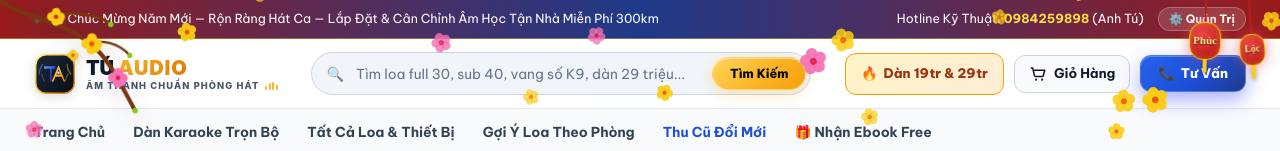
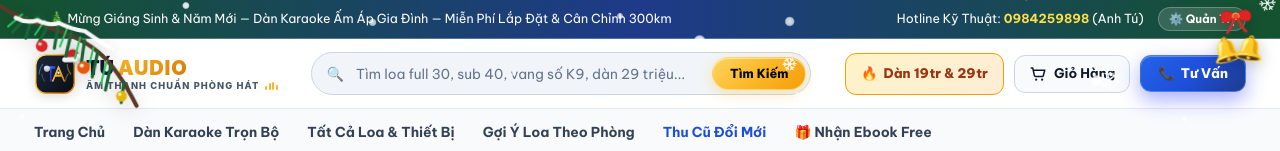
Before and after one commit to DuyManh202/AudioPage, a Vue app: page /thu-cu-doi-moi in a window 1280 px wide. Shown: the top 151 px of the page. Built offline with nearby package versions, Linux system fonts and the light colour scheme; no server answers.

Commit message:
feat: chuyen mac dinh sang chu de Noel (Giang Sinh) - tuyet roi tinh the, mu noel tren logo, canh thong va chuong vang

```diff
--- a/src/components/admin/FestiveSettingsModal.vue
+++ b/src/components/admin/FestiveSettingsModal.vue
@@ -20,27 +20,27 @@
           <div class="setting-section">
             <label class="section-label">1. Chọn Dịp Sự Kiện / Lễ Hội Đang Diễn Ra</label>
             <div class="theme-grid">
+              <!-- GIÁNG SINH / NOEL -->
+              <div
+                class="theme-card"
+                :class="{ 'is-selected': tempSettings.theme === 'noel' }"
+                @click="tempSettings.theme = 'noel'"
+              >
+                <div class="card-badge" style="background: #166534;">🎄 Mùa Hiện Tại</div>
+                <div class="card-icon">🎄</div>
+                <div class="card-title">Giáng Sinh / Noel</div>
+                <div class="card-desc">Bông tuyết trắng &amp; tinh thể rơi lung linh, mũ Noel đội trên logo Tú Audio, cành thông tuyết, chuông vàng giáng sinh</div>
+              </div>
+
               <!-- TẾT NGUYÊN ĐÁN -->
               <div
                 class="theme-card"
                 :class="{ 'is-selected': tempSettings.theme === 'tet' }"
                 @click="tempSettings.theme = 'tet'"
               >
-                <div class="card-badge">🌸 Nổi bật</div>
                 <div class="card-icon">🌸</div>
                 <div class="card-title">Tết Nguyên Đán</div>
                 <div class="card-desc">Hoa mai &amp; hoa đào rơi nhẹ, cành mai may mắn, lồng đèn đỏ Phúc Lộc, hoa trên logo</div>
-              </div>
-
-              <!-- GIÁNG SINH / NOEL -->
-              <div
-                class="theme-card"
-                :class="{ 'is-selected': tempSettings.theme === 'noel' }"
-                @click="tempSettings.theme = 'noel'"
-              >
-                <div class="card-icon">🎄</div>
-                <div class="card-title">Giáng Sinh / Noel</div>
-                <div class="card-desc">Bông tuyết trắng rơi lung linh, mũ Noel đội trên logo Tú Audio, chuông vàng giáng sinh</div>
               </div>
 
               <!-- ĐẠI TIỆC SIÊU SALE -->
@@ -147,7 +147,7 @@ import { useFestiveStore } from '../../stores/festiveStore'
 const festiveStore = useFestiveStore()
 
 const tempSettings = reactive({
-  theme: 'tet',
+  theme: 'noel',
   fallingEnabled: true,
   decorEnabled: true,
   customTicker: ''
--- a/src/components/common/FestiveEffects.vue
+++ b/src/components/common/FestiveEffects.vue
@@ -72,12 +72,43 @@
         </div>
       </template>
 
-      <!-- Dịp NOEL: Dải chuông vàng & nhánh thông tuyết góc phải -->
+      <!-- Dịp NOEL: Cành thông tuyết phủ góc trái & Cặp chuông vàng nơ đỏ góc phải -->
       <template v-else-if="festiveStore.effectiveTheme === 'noel'">
+        <!-- Cành thông tuyết phủ góc trên trái -->
+        <div class="corner-pine-branch" title="Giáng Sinh An Lành">
+          <svg viewBox="0 0 160 110" class="pine-svg" fill="none">
+            <!-- Cành thông nâu gỗ -->
+            <path d="M -10 -5 C 20 25, 70 20, 110 50 C 130 65, 145 90, 155 108" stroke="#5c3826" stroke-width="4.5" stroke-linecap="round"/>
+            <!-- Các chùm lá thông kim xanh mướt -->
+            <path d="M 30 15 L 15 32 M 35 18 L 30 38 M 55 20 L 45 42 M 65 24 L 62 48 M 80 30 L 75 56 M 95 38 L 92 65 M 110 50 L 105 78 M 125 65 L 120 92 M 140 82 L 138 105" stroke="#166534" stroke-width="3.5" stroke-linecap="round"/>
+            <path d="M 25 12 L 10 26 M 50 18 L 40 34 M 75 26 L 68 46 M 90 35 L 85 58 M 105 46 L 100 70 M 120 60 L 115 85" stroke="#22c55e" stroke-width="2.2" stroke-linecap="round"/>
+            <!-- Lớp tuyết trắng phủ mềm mại -->
+            <path d="M 18 16 Q 30 22 42 18 Q 55 24 66 20 Q 80 26 95 28 Q 110 38 125 46" stroke="#ffffff" stroke-width="4.5" stroke-linecap="round" opacity="0.95"/>
+            <!-- Quả châu đỏ & quả chuông vàng lấp lánh -->
+            <circle cx="48" cy="46" r="6.5" fill="#dc2626"/>
+            <circle cx="46" cy="44" r="2" fill="#fecaca"/>
+            <circle cx="95" cy="68" r="7" fill="#ea580c"/>
+            <circle cx="93" cy="66" r="2.2" fill="#ffedd5"/>
+            <circle cx="138" cy="98" r="6" fill="#eab308"/>
+            <circle cx="136" cy="96" r="1.8" fill="#fef9c3"/>
+          </svg>
+        </div>
+
+        <!-- Cặp chuông vàng nơ đỏ lắc lư góc phải -->
         <div class="noel-bells-cluster" title="Mừng Giáng Sinh & Năm Mới">
-          <div class="noel-bow">🎀</div>
-          <div class="noel-bell left-bell">🔔</div>
-          <div class="noel-bell right-bell">🔔</div>
+          <div class="noel-bow-decor">
+            <svg viewBox="0 0 40 30" width="38" height="28" fill="none">
+              <path d="M 20 10 C 12 2, 2 4, 4 14 C 6 20, 14 16, 20 12" fill="#dc2626" stroke="#b91c1c" stroke-width="1"/>
+              <path d="M 20 10 C 28 2, 38 4, 36 14 C 34 20, 26 16, 20 12" fill="#dc2626" stroke="#b91c1c" stroke-width="1"/>
+              <circle cx="20" cy="11" r="3.5" fill="#ef4444" stroke="#facc15" stroke-width="1"/>
+              <path d="M 18 14 Q 14 24 10 28" stroke="#dc2626" stroke-width="2.8" stroke-linecap="round"/>
+              <path d="M 22 14 Q 26 24 30 28" stroke="#dc2626" stroke-width="2.8" stroke-linecap="round"/>
+            </svg>
+          </div>
+          <div class="noel-bells-pair">
+            <div class="noel-bell left-bell">🔔</div>
+            <div class="noel-bell right-bell">🔔</div>
+          </div>
         </div>
       </template>
 
@@ -150,19 +181,20 @@ function createParticle() {
       opacity: Math.random() * 0.35 + 0.65
     }
   } else if (theme === 'noel') {
-    // Bông tuyết trắng
+    // 35% Cánh hoa tuyết tinh thể 6 nhánh, 65% bông tuyết tròn mềm mại
+    const isCrystal = Math.random() < 0.35
     return {
-      type: 'snow',
+      type: isCrystal ? 'crystal' : 'snow',
       x,
       y,
-      size: Math.random() * 4 + 2, // 2px - 6px
-      speedY: Math.random() * 1.5 + 0.8,
-      speedX: Math.random() * 0.8 - 0.4,
+      size: isCrystal ? (Math.random() * 5 + 6) : (Math.random() * 4 + 2.5),
+      speedY: Math.random() * 1.3 + 0.7,
+      speedX: Math.random() * 0.9 - 0.45,
       rotation: Math.random() * 360,
-      rotSpeed: (Math.random() - 0.5) * 1.5,
+      rotSpeed: (Math.random() - 0.5) * 1.8,
       wobble: Math.random() * Math.PI * 2,
       wobbleSpeed: Math.random() * 0.03 + 0.015,
-      opacity: Math.random() * 0.45 + 0.55
+      opacity: Math.random() * 0.4 + 0.6
     }
   } else {
     // Confetti kim tuyến đa sắc
@@ -236,6 +268,40 @@ function drawSnow(ctx, p) {
   ctx.restore()
 }
 
+// Vẽ cánh hoa tuyết tinh thể 6 nhánh (Noel)
+function drawCrystal(ctx, p) {
+  ctx.save()
+  ctx.translate(p.x, p.y)
+  ctx.rotate((p.rotation * Math.PI) / 180)
+  ctx.globalAlpha = p.opacity
+
+  ctx.strokeStyle = '#ffffff'
+  ctx.lineWidth = 1.3
+  ctx.lineCap = 'round'
+
+  // 6 nhánh hoa tuyết đối xứng
+  for (let i = 0; i < 6; i++) {
+    ctx.beginPath()
+    ctx.moveTo(0, 0)
+    ctx.lineTo(0, p.size)
+    // Nhánh phụ chữ V
+    ctx.moveTo(0, p.size * 0.55)
+    ctx.lineTo(p.size * 0.28, p.size * 0.8)
+    ctx.moveTo(0, p.size * 0.55)
+    ctx.lineTo(-p.size * 0.28, p.size * 0.8)
+    ctx.stroke()
+    ctx.rotate(Math.PI / 3)
+  }
+
+  // Điểm sáng tròn ở tâm
+  ctx.beginPath()
+  ctx.arc(0, 0, 1.2, 0, Math.PI * 2)
+  ctx.fillStyle = '#ffffff'
+  ctx.fill()
+
+  ctx.restore()
+}
+
 // Vẽ confetti
 function drawConfetti(ctx, p) {
   ctx.save()
@@ -277,6 +343,8 @@ function loop() {
       drawFlower(ctx, p)
     } else if (p.type === 'snow') {
       drawSnow(ctx, p)
+    } else if (p.type === 'crystal') {
+      drawCrystal(ctx, p)
     } else if (p.type === 'confetti') {
       drawConfetti(ctx, p)
     }
@@ -487,23 +555,45 @@ onBeforeUnmount(() => {
   100% { transform: rotate(5deg); }
 }
 
+/* Cành thông phủ tuyết góc trên trái (Noel) */
+.corner-pine-branch {
+  position: fixed;
+  top: 0;
+  left: 0;
+  width: 145px;
+  height: 105px;
+  filter: drop-shadow(0 4px 10px rgba(0, 0, 0, 0.2));
+  animation: branchSway 4s ease-in-out infinite alternate;
+  transform-origin: top left;
+}
+
+.pine-svg {
+  width: 100%;
+  height: 100%;
+}
+
 /* Chuông Noel góc phải */
 .noel-bells-cluster {
   position: fixed;
-  top: 10px;
-  right: 20px;
-  font-size: 26px;
+  top: 6px;
+  right: 18px;
   display: flex;
+  flex-direction: column;
   align-items: center;
-  filter: drop-shadow(0 4px 8px rgba(0, 0, 0, 0.2));
-  animation: bellRing 2.5s ease-in-out infinite alternate;
+  filter: drop-shadow(0 4px 8px rgba(0, 0, 0, 0.25));
+  animation: bellRing 2.6s ease-in-out infinite alternate;
   transform-origin: top center;
 }
 
-.noel-bow {
+.noel-bow-decor {
+  margin-bottom: -6px;
+  z-index: 2;
+}
+
+.noel-bells-pair {
+  display: flex;
   font-size: 24px;
-  margin-right: -10px;
-  z-index: 2;
+  line-height: 1;
 }
 
 .noel-bell.left-bell {
@@ -512,6 +602,7 @@ onBeforeUnmount(() => {
 
 .noel-bell.right-bell {
   transform: rotate(12deg);
+  margin-left: -6px;
 }
 
 @keyframes bellRing {
--- a/src/stores/festiveStore.js
+++ b/src/stores/festiveStore.js
@@ -3,7 +3,7 @@ import { apiRequest } from '../utils/api'
 
 export const useFestiveStore = defineStore('festive', {
   state: () => ({
-    theme: 'tet', // 'tet' | 'noel' | 'sale' | 'none' | 'auto'
+    theme: 'noel', // Mặc định chuyển sang 'noel' (Giáng Sinh sắp tới)
     fallingEnabled: true,
     decorEnabled: true,
     customTicker: '',
@@ -22,20 +22,20 @@ export const useFestiveStore = defineStore('festive', {
       const month = now.getMonth() + 1 // 1-12
       const date = now.getDate()
 
-      // Tháng 12 hoặc đầu tháng 1: Giáng Sinh / Noel
-      if (month === 12 || (month === 1 && date <= 5)) {
+      // Nửa cuối tháng 11 (từ 15/11 trở đi), tháng 12 hoặc đầu tháng 1: Mùa Giáng Sinh / Noel
+      if ((month === 11 && date >= 15) || month === 12 || (month === 1 && date <= 5)) {
         return 'noel'
       }
       // Tháng 1 & tháng 2: Tết Nguyên Đán
       if (month === 1 || month === 2) {
         return 'tet'
       }
-      // Tháng 11 (Black Friday, 11/11): Siêu Sale
+      // Tháng 11 trước ngày 15: Siêu Sale (11/11)
       if (month === 11) {
         return 'sale'
       }
-      // Mặc định các tháng còn lại
-      return 'tet'
+      // Mặc định
+      return 'noel'
     },
 
     isFestiveActive() {
```
Also changed, not shown: 1 other file (tests, documents, lock files or other folders).
